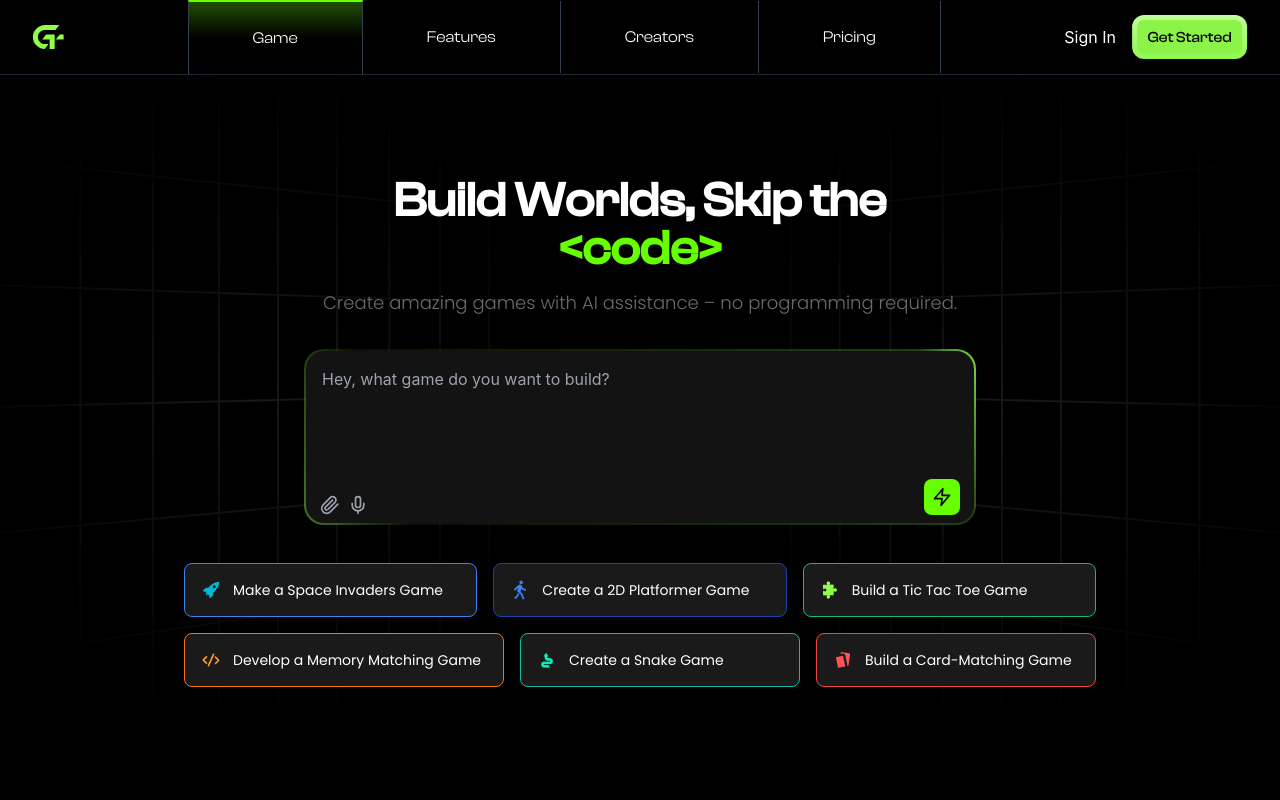
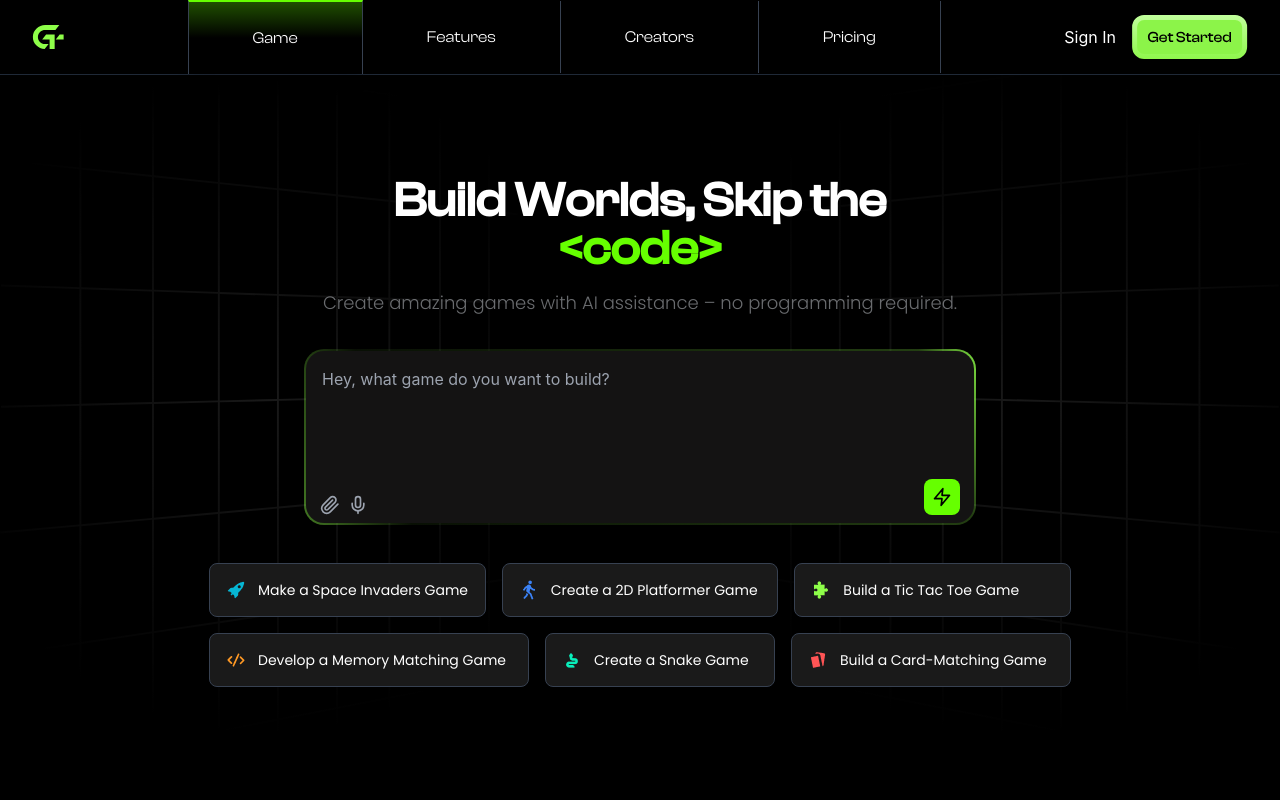
Before and after one commit to 0xnehasingh/GameTerminalFrontend, a React (Vite) app: page / in a window 1280 px wide. Shown: the top 800 px of the page. Built offline with nearby package versions, Linux system fonts and the light colour scheme.

Commit message:
Refactor Hero component button styles to standardize border colors and adjust minimum widths for improved layout consistency and user experience.

```diff
--- a/src/components/Hero.tsx
+++ b/src/components/Hero.tsx
@@ -88,10 +88,8 @@ const Hero: React.FC = () => {
                 onClick={() => setInputValue(game.text)}
                 className="flex items-center space-x-3 bg-dark-gray border border-gray-700 rounded-lg p-4 text-left transition-all flex-1 min-w-[280px]"
                 style={{
-                  minWidth: game.text === 'Build a Tic Tac Toe Game' ? '20px' : '0px',
-                  borderColor: game.text === 'Make a Space Invaders Game' ? '#3B82F6' :
-                               game.text === 'Create a 2D Platformer Game' ? '#1E40AF' :
-                               game.text === 'Build a Tic Tac Toe Game' ? '#10B981' : '#374151'
+                  minWidth: game.text === 'Build a Tic Tac Toe Game' ? '20px' : '100px',
+                  borderColor: '#374151'
                 }}
                 onMouseEnter={(e) => {
                   if (game.text === 'Make a Space Invaders Game') e.currentTarget.style.borderColor = '#3B82F6';
@@ -120,10 +118,9 @@ const Hero: React.FC = () => {
                 onClick={() => setInputValue(game.text)}
                 className="flex items-center space-x-3 bg-dark-gray border border-gray-700 rounded-lg p-4 text-left transition-all flex-1 min-w-[280px]"
                 style={{
-                  minWidth: game.text === 'Develop a Memory Matching Game' ? '320px' : '280px',
-                  borderColor: game.text === 'Develop a Memory Matching Game' ? '#F97316' :
-                               game.text === 'Create a Snake Game' ? '#14B8A6' :
-                               game.text === 'Build a Card-Matching Game' ? '#EF4444' : '#374151'
+                  minWidth: game.text === 'Develop a Memory Matching Game' ? '320px' :
+                             game.text === 'Create a Snake Game' ? '230px' : '280px',
+                  borderColor: '#374151'
                 }}
                 onMouseEnter={(e) => {
                   if (game.text === 'Develop a Memory Matching Game') e.currentTarget.style.borderColor = '#F97316';
```
